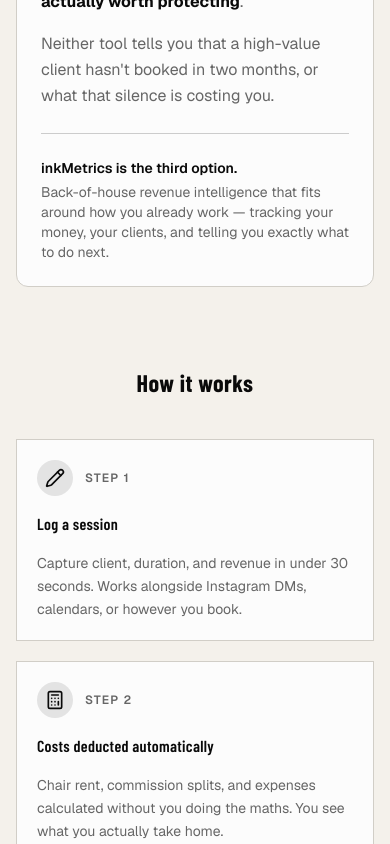
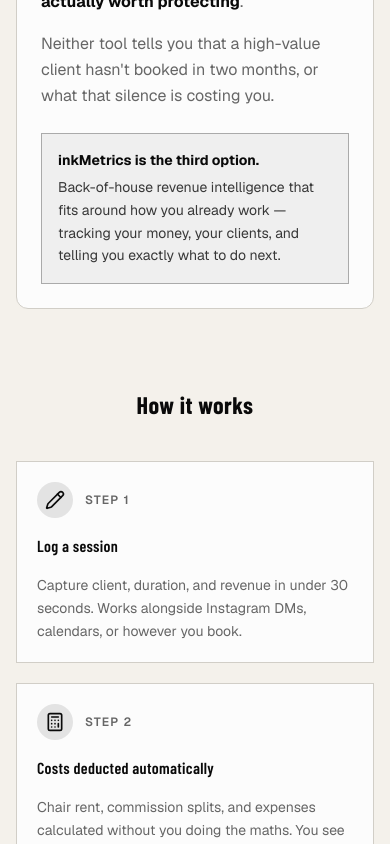
Before and after one commit to kianacox/ink_metrics, a Next.js app: page / in a window 390 px wide. Shown: the part 980-1824 px from the top of the page. Built offline with nearby package versions, Linux system fonts and the light colour scheme; no server answers.

Commit message:
fix(marketing): visually distinct solution callout, center take-home on mobile

```diff
--- a/app/page.tsx
+++ b/app/page.tsx
@@ -236,11 +236,11 @@ export default async function HomePage() {
               in two months, or what that silence is costing you.
             </p>
           </div>
-          <div className="mt-6 border-t border-primary/20 pt-6">
-            <p className="text-sm font-semibold text-primary">
+          <div className="mt-6 rounded-lg border border-primary/30 bg-primary/5 p-4 sm:p-5">
+            <p className="text-sm font-bold text-primary">
               inkMetrics is the third option.
             </p>
-            <p className="mt-1 text-sm text-muted-foreground">
+            <p className="mt-1.5 text-sm leading-relaxed text-foreground/80">
               Back-of-house revenue intelligence that fits around how you
               already work — tracking your money, your clients, and telling you
               exactly what to do next.
--- a/components/marketing/revenue-chart.tsx
+++ b/components/marketing/revenue-chart.tsx
@@ -72,7 +72,7 @@ export function RevenueChart() {
             real take-home, always up to date.
           </p>
         </div>
-        <div className="shrink-0 rounded-lg border border-primary/20 bg-primary/5 px-5 py-3 text-right sm:text-right">
+        <div className="shrink-0 rounded-lg border border-primary/20 bg-primary/5 px-5 py-3 text-center sm:text-right">
           <p className="text-xs text-muted-foreground">Take-home</p>
           <p className="text-3xl font-bold text-primary">£4,240</p>
           <p className="text-xs text-muted-foreground">this month</p>
```
